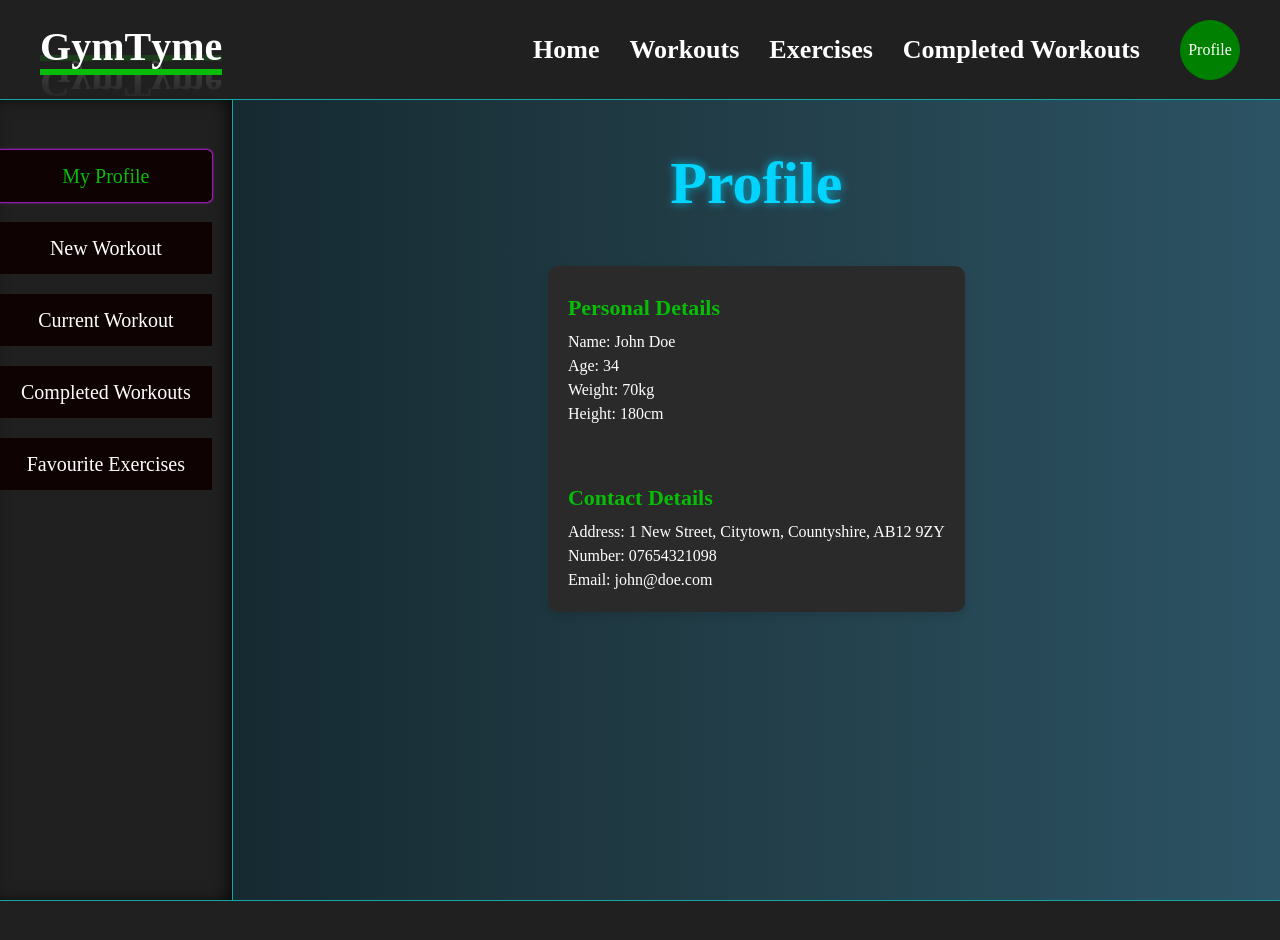
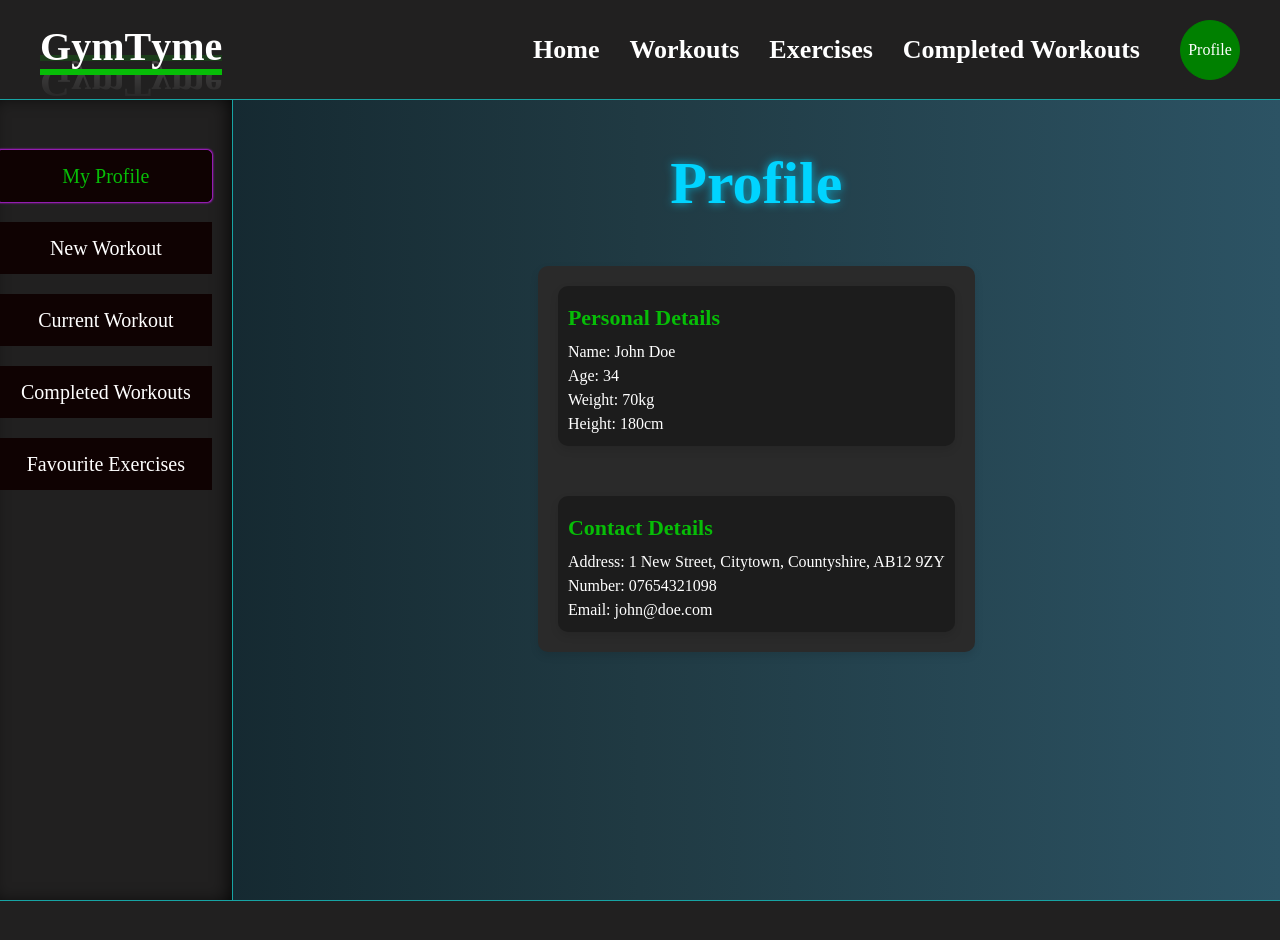
Before and after one commit to Satokii/gymtyme, a React (Vite) app: page /profile in a window 1280 px wide. Both pictures are taken after a click on the item "My Profile". Shown: the top 940 px of the page. Built offline with nearby package versions, Linux system fonts and the light colour scheme; a web font is replaced by a local one.

Commit message:
feat: add bg to individual profile info containers

```diff
--- a/src/styles/profile/profile-page.css
+++ b/src/styles/profile/profile-page.css
@@ -28,6 +28,10 @@
 
 .profile-page--personal-details, .profile-page--contact-details {
     justify-content: start;
+    padding: 10px;
+    background: #1c1c1c;
+    border-radius: 10px;
+    box-shadow: 0 4px 8px rgba(0, 0, 0, 0.1);
 }
 
 /* MEDIA QUERIES */
```
